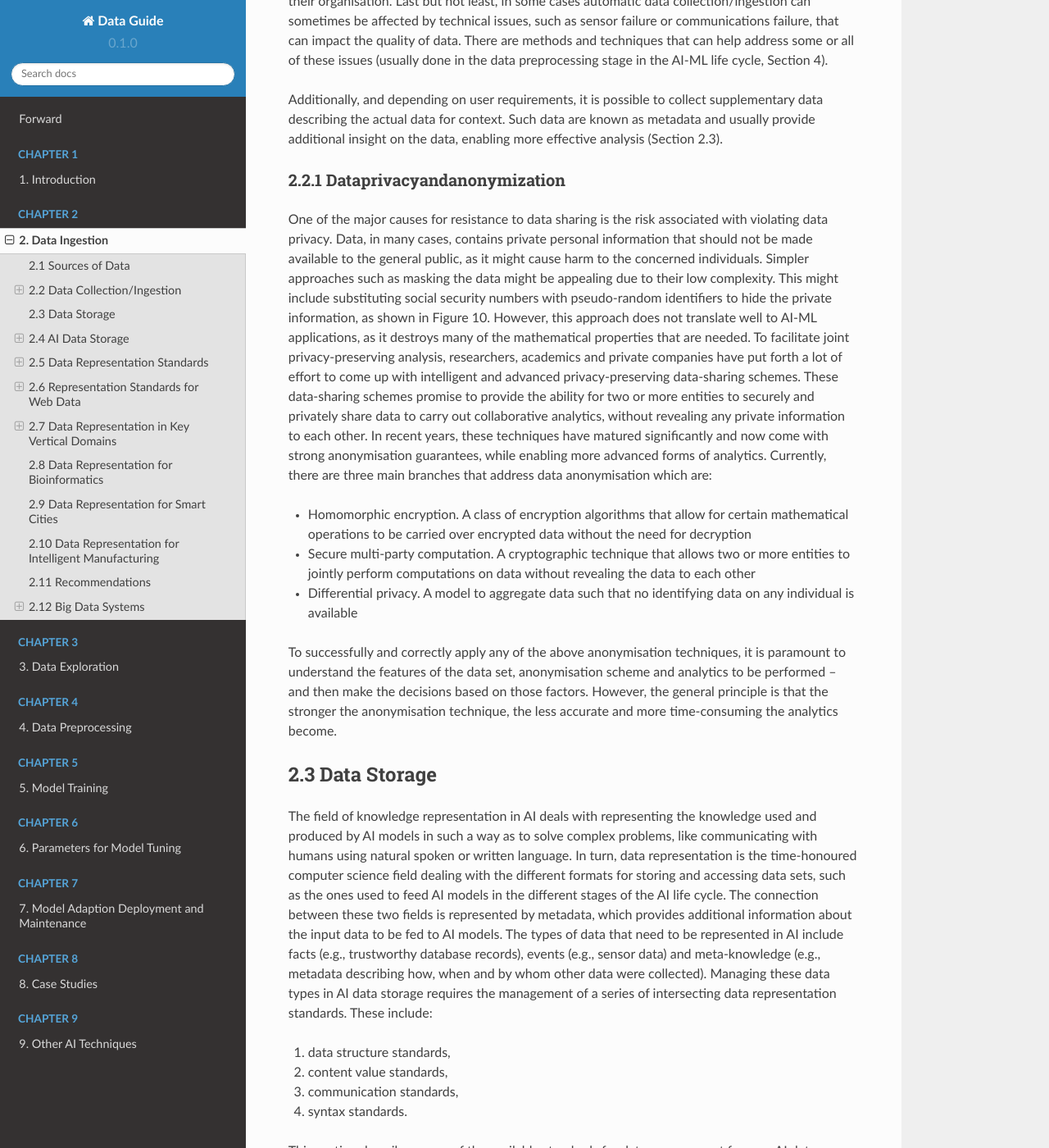
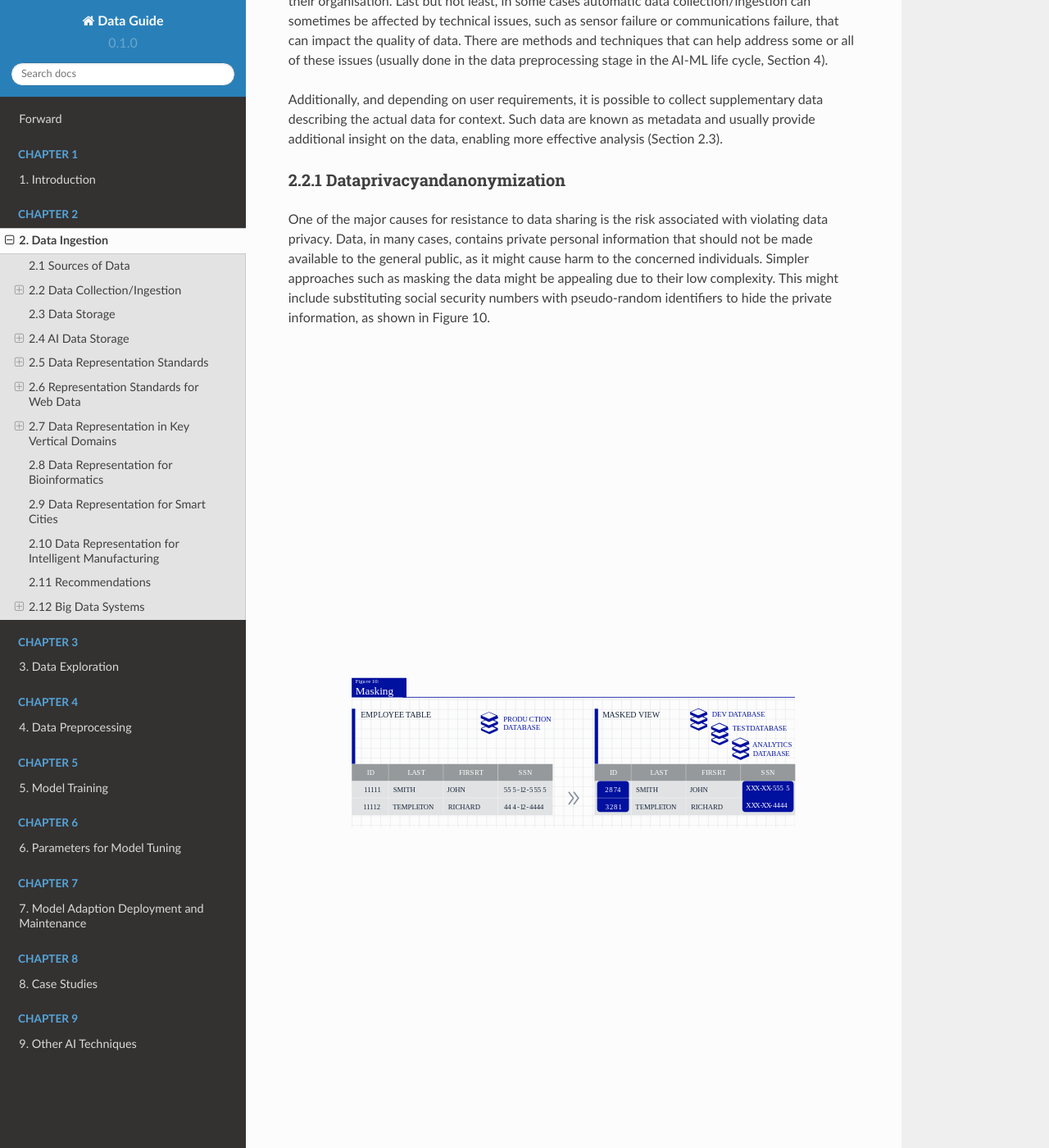
Before and after one commit to Musab0/DataGuide, a Sphinx documentation site: the page built from docs/source/data-ingestion.rst, in a window 1280 px wide and 1400 px high, scrolled down 1818 px. Shown: the whole window at 82% size. Built offline with Sphinx 7.4.7 and the Read the Docs theme 2.0.0, drawn with Linux system fonts in a browser that asks for light colours; pages that are not in the unit, such as notebooks, are missing from menus; some of the changed text lies outside the part shown.

Commit message:
Update data-ingestion.rst

```diff
--- a/docs/source/data-ingestion.rst
+++ b/docs/source/data-ingestion.rst
@@ -25,6 +25,9 @@ Additionally, and depending on user requirements, it is possible to collect supp
 2.2.1 Dataprivacyandanonymization
 ~~~~~~~~~~~
 One of the major causes for resistance to data sharing is the risk associated with violating data privacy. Data, in many cases, contains private personal information that should not be made available to the general public, as it might cause harm to the concerned individuals. Simpler approaches such as masking the data might be appealing due to their low complexity. This might include substituting social security numbers with pseudo-random identifiers to hide the private information, as shown in Figure 10.
+
+.. image:: ./SVG/Figure_EN_10.svg
+
 However, this approach does not translate well to AI-ML applications, as it destroys many of the mathematical properties that are needed. To facilitate joint privacy-preserving analysis, researchers, academics and private companies have put forth a lot of effort to come up with intelligent and advanced privacy-preserving data-sharing schemes. These data-sharing schemes promise to provide the ability for two or more entities to securely and privately share data to carry out collaborative analytics, without revealing any private information to each other. In recent years, these techniques have matured significantly and now come with strong anonymisation guarantees, while enabling more advanced forms of analytics. Currently, there are three main branches that address data anonymisation which are:
 
 * Homomorphic encryption. A class of encryption algorithms that allow for certain mathematical operations to be carried over encrypted data without the need for decryption
```
